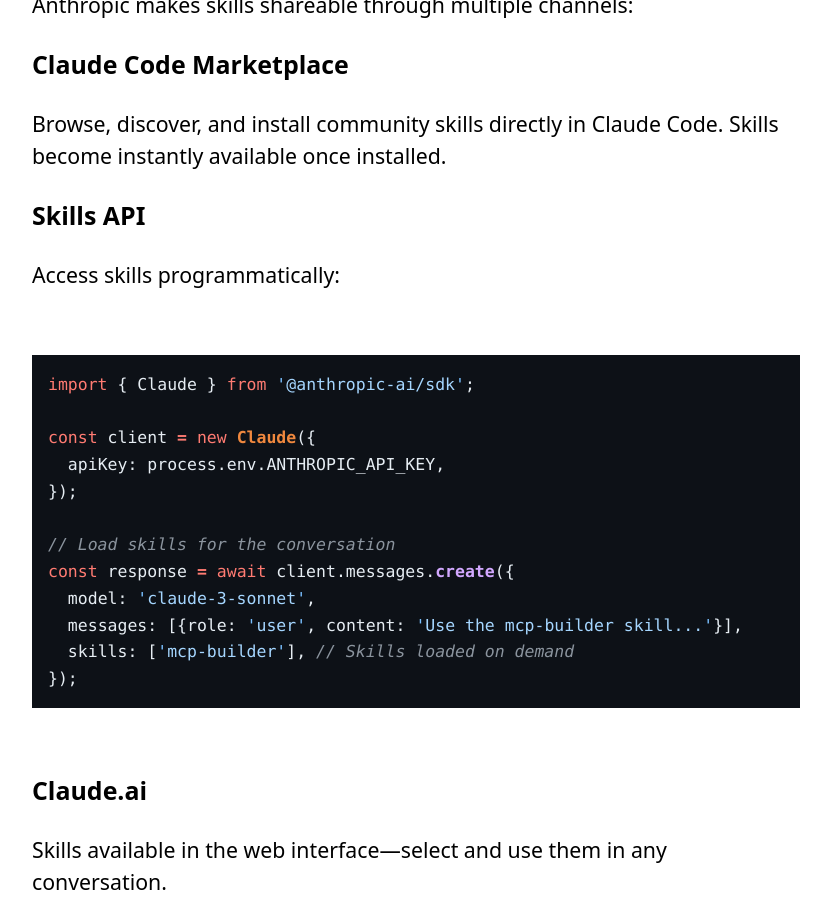
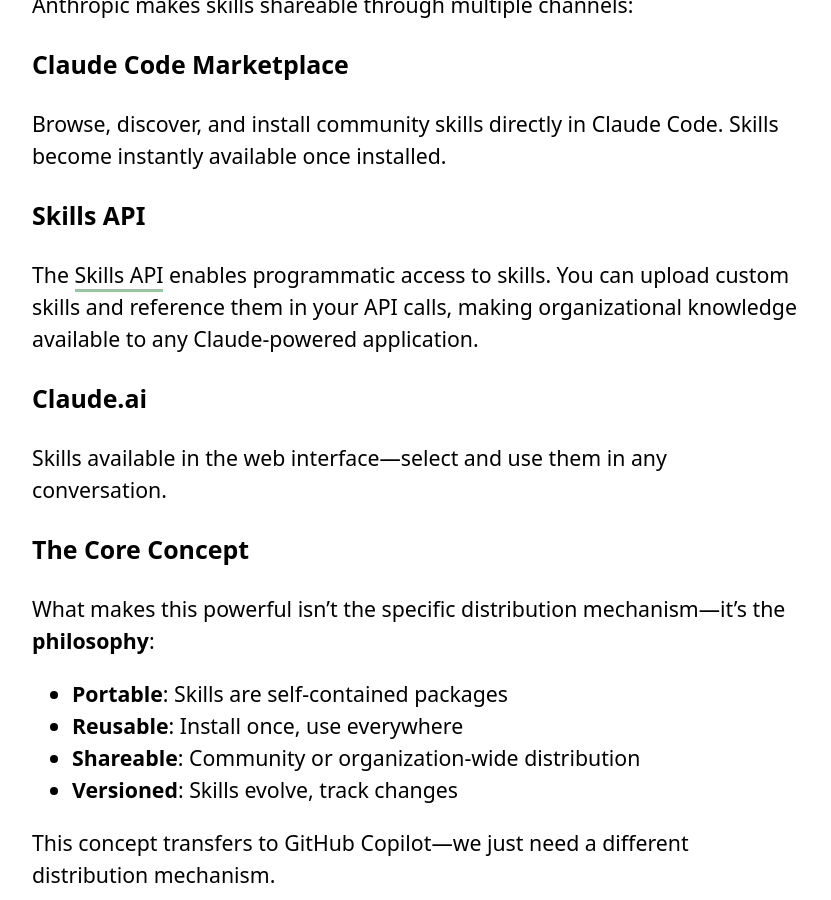
Before and after one commit to Tiberriver256/Tiberriver256.GitHub.io, a Jekyll site: the page built from _posts/2025-11-02-skills-catalog-part-3-organizational-knowledge-at-scale.md, in a window 1280 px wide and 900 px high, scrolled down 1057 px. Shown: the whole window, without its empty margins (224-1055 px from the left). Built offline with Jekyll 4.4.1, drawn with Linux system fonts in a browser that asks for light colours; comment, search, counter and statistics services are not loaded.

Commit message:
Remove speculative API code, link to official docs instead
Co-authored-by: Tiberriver256 <6989492+Tiberriver256@users.noreply.github.com>

````diff
--- a/_posts/2025-11-02-skills-catalog-part-3-organizational-knowledge-at-scale.md
+++ b/_posts/2025-11-02-skills-catalog-part-3-organizational-knowledge-at-scale.md
@@ -38,22 +38,7 @@ Browse, discover, and install community skills directly in Claude Code. Skills b
 
 ### Skills API
 
-Access skills programmatically:
-
-```javascript
-import { Claude } from '@anthropic-ai/sdk';
-
-const client = new Claude({
-  apiKey: process.env.ANTHROPIC_API_KEY,
-});
-
-// Load skills for the conversation
-const response = await client.messages.create({
-  model: 'claude-3-sonnet',
-  messages: [{role: 'user', content: 'Use the mcp-builder skill...'}],
-  skills: ['mcp-builder'], // Skills loaded on demand
-});
-```
+The [Skills API](https://docs.claude.com/en/api/skills-guide) enables programmatic access to skills. You can upload custom skills and reference them in your API calls, making organizational knowledge available to any Claude-powered application.
 
 ### Claude.ai
 
````
